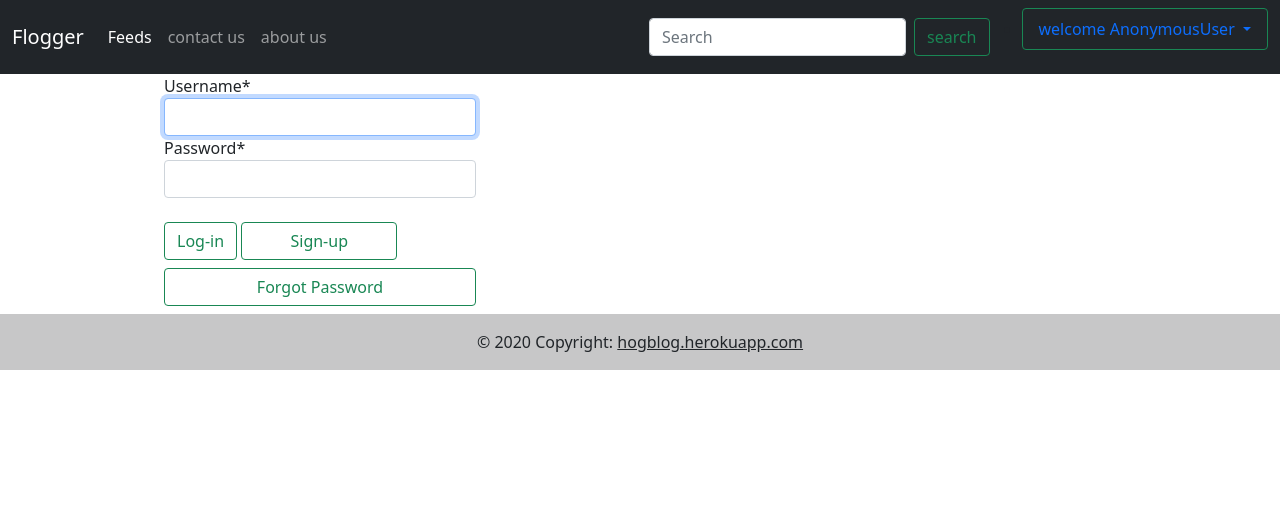
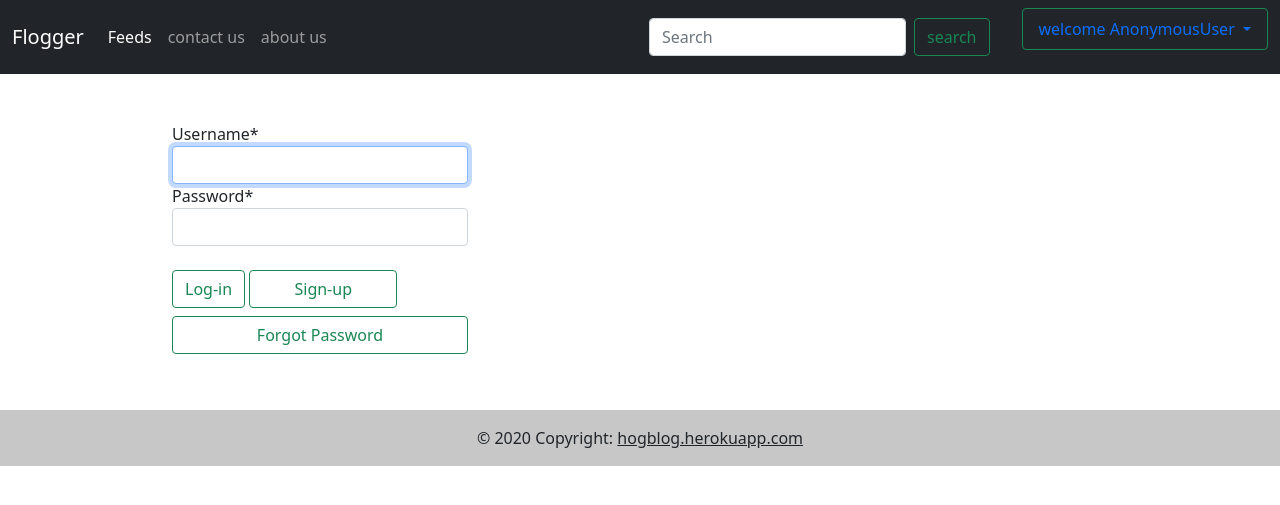
Before and after one commit to kashvats/blogg, a Django app: page /login/ in a window 1280 px wide. Shown: the top 505 px of the page. Run offline with Django 3.2, Linux system fonts and the light colour scheme; some libraries are stand-ins or nearby versions.

Commit message:
'commit'

```diff
--- a/templates/user/login.html
+++ b/templates/user/login.html
@@ -9,7 +9,7 @@
     {% endfor %}{% endif %}
 </div>
 <div class="col-6">
-<form action="{% url 'login' %}" class="row gy-2 gx-3 align-items-center" method="POST">{% csrf_token %}
+<form action="{% url 'login' %}" class="row gy-2 gx-3 align-items-center py-5 px-3" method="POST">{% csrf_token %}
     <div class="mx-auto col-6" style="width: responsive">
         {{rm|crispy}}
         <br>
```
